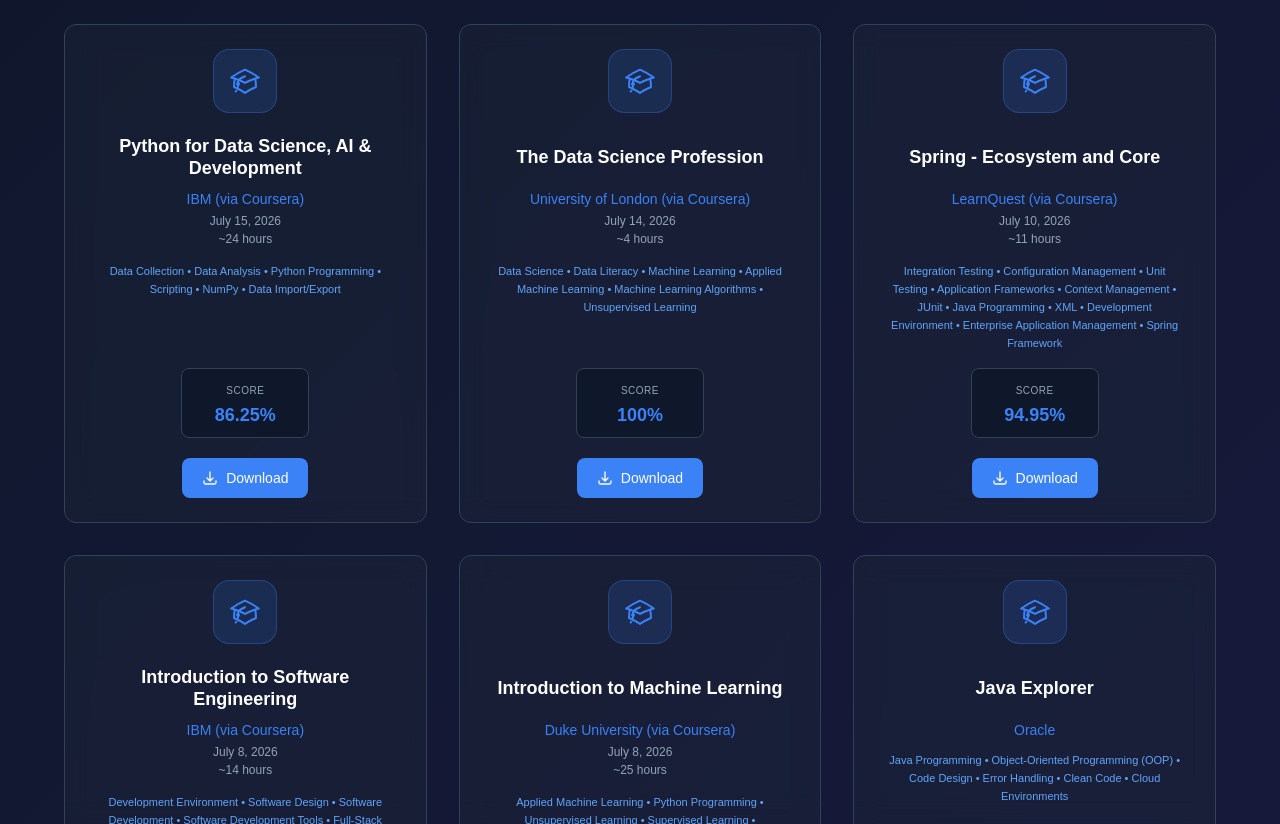
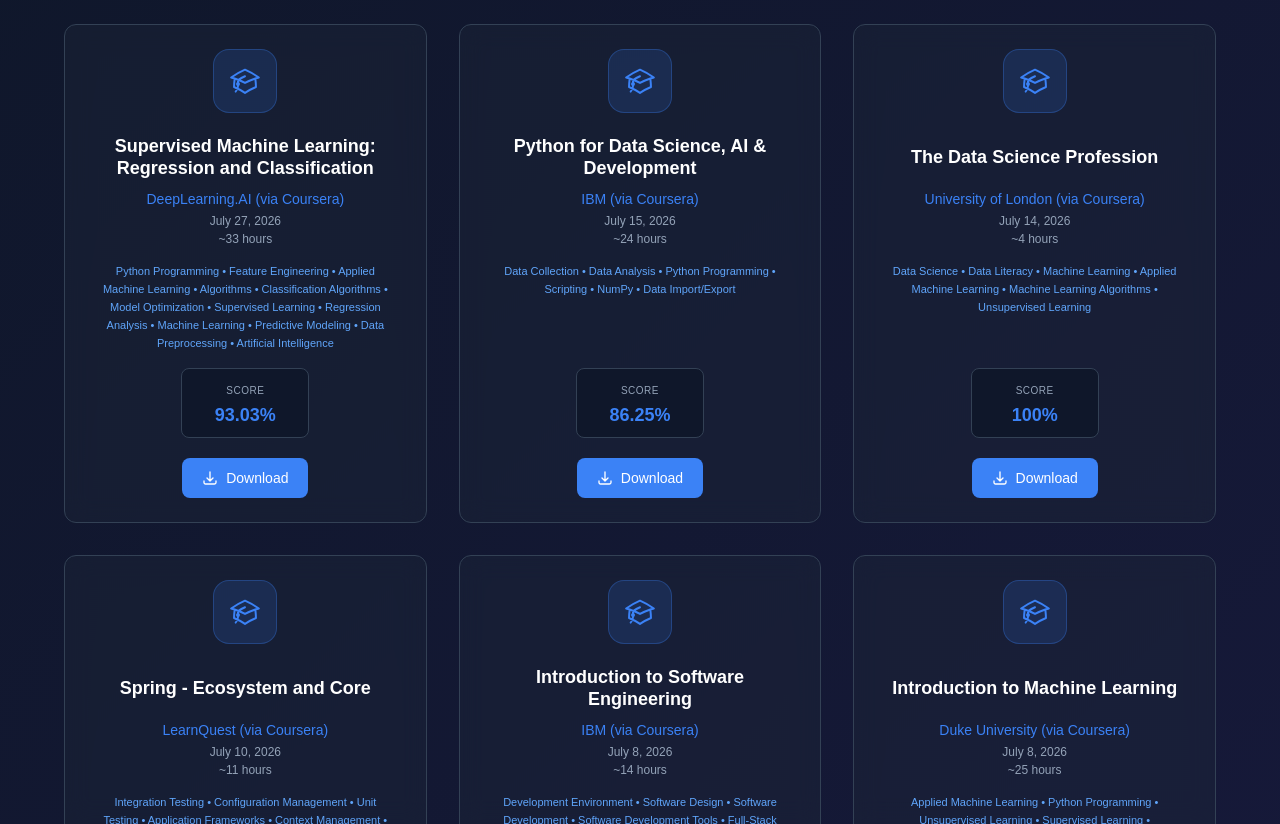
Before and after one commit to Elghbali01/portfolio, a Next.js app: page / in a window 1280 px wide. Shown: the part 5580-6404 px from the top of the page. Built offline with nearby package versions, Linux system fonts and the light colour scheme.

Commit message:
ajouter certification

```diff
--- a/data/certifications.ts
+++ b/data/certifications.ts
@@ -14,6 +14,29 @@
 };
 
 export const certifications: Certification[] = [
+  {
+    name: "Supervised Machine Learning: Regression and Classification",
+    issuer: "DeepLearning.AI (via Coursera)",
+    date: "July 27, 2026",
+    duration: "~33 hours",
+    score: "93.03%",
+    skills: [
+      "Python Programming",
+      "Feature Engineering",
+      "Applied Machine Learning",
+      "Algorithms",
+      "Classification Algorithms",
+      "Model Optimization",
+      "Supervised Learning",
+      "Regression Analysis",
+      "Machine Learning",
+      "Predictive Modeling",
+      "Data Preprocessing",
+      "Artificial Intelligence",
+    ],
+    pdfPath: "/certificates/Supervised_ML_Regression_Classification.pdf",
+    actionLabel: "Download",
+  },
   {
     name: "Python for Data Science, AI & Development",
     issuer: "IBM (via Coursera)",
```
Also changed, not shown: 1 other file (tests, documents, lock files or other folders).
